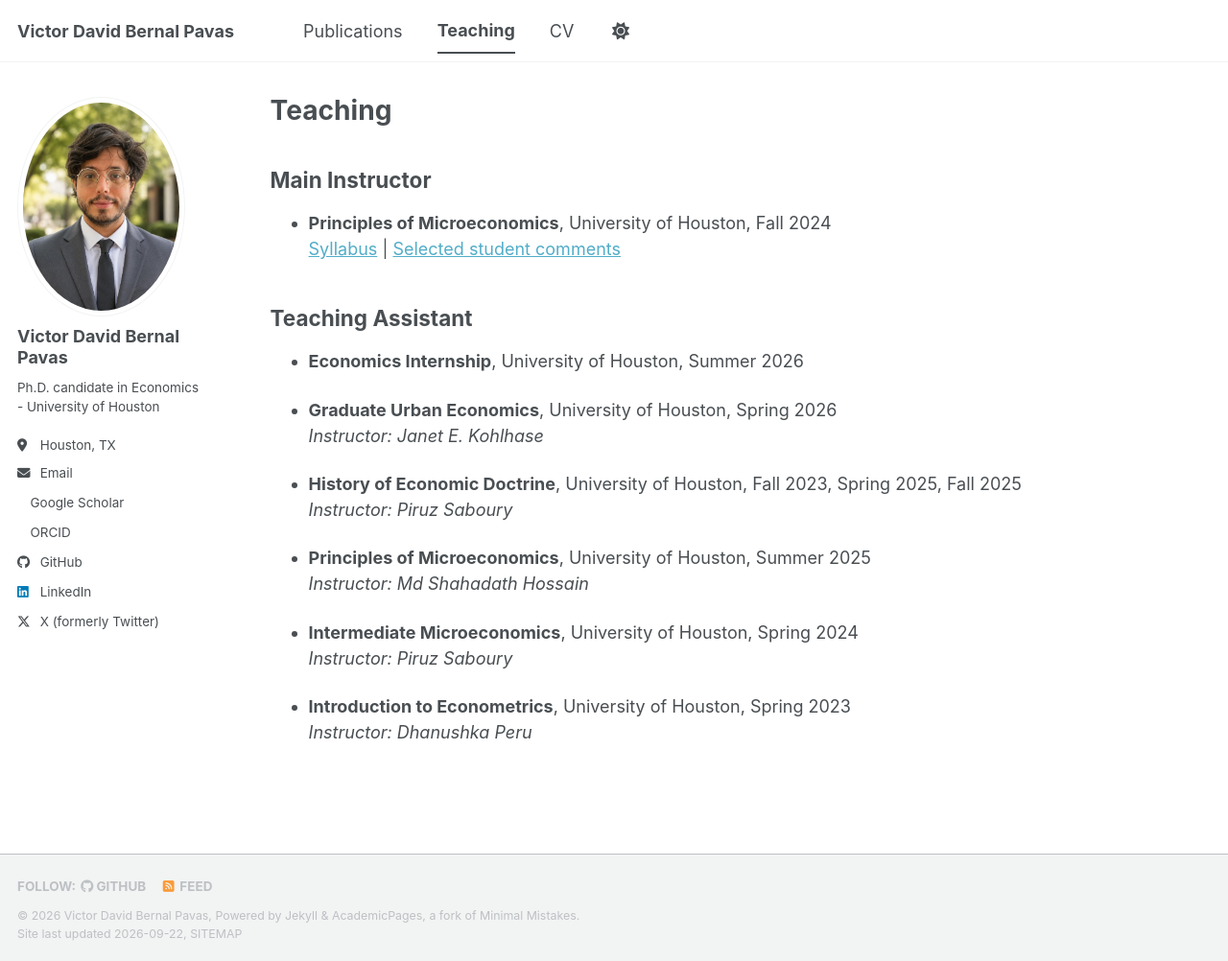
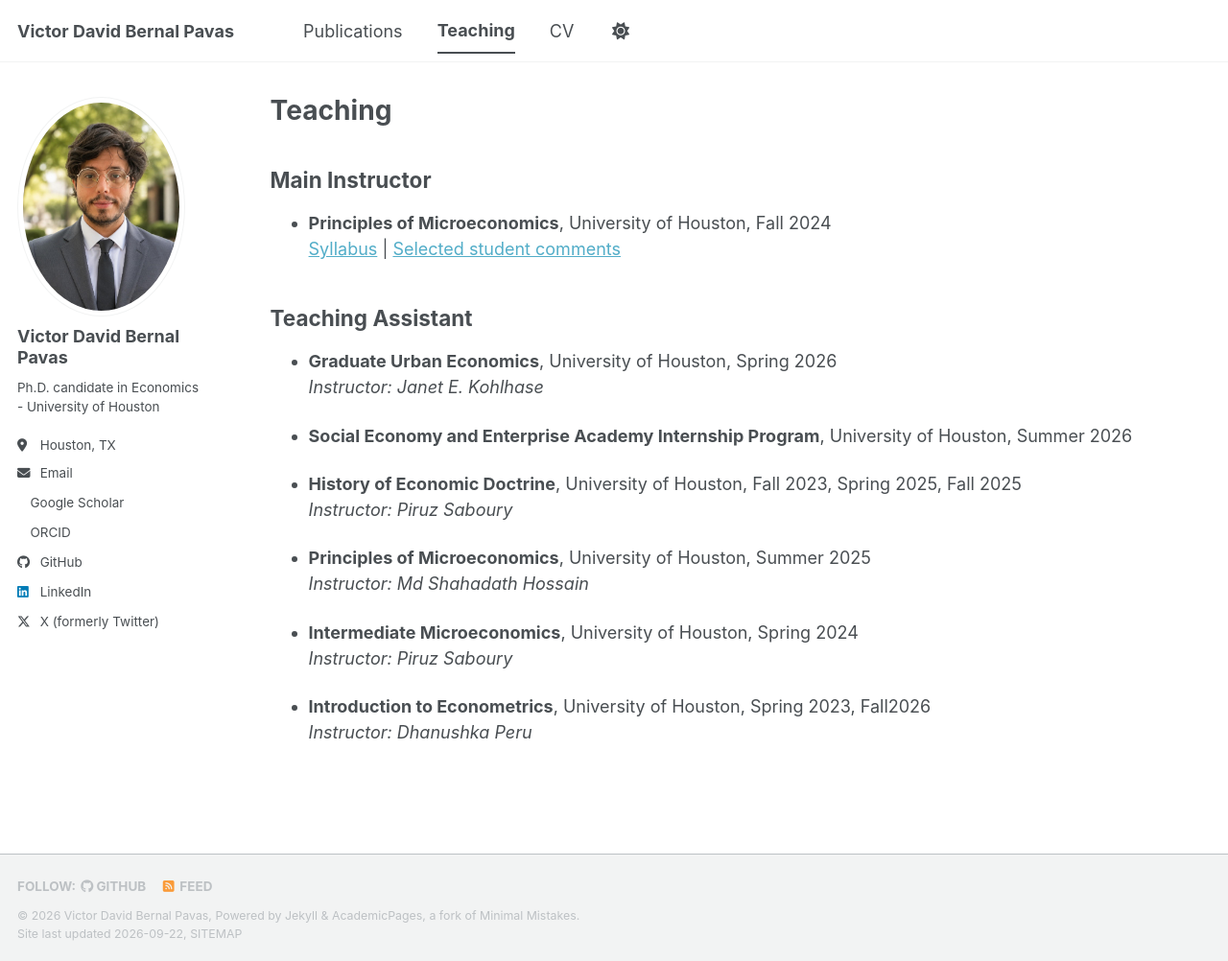
Before and after one commit to DavdBernal24/DavdBernal24.github.io, a Jekyll site: the page built from _pages/teaching.md, in a window 1280 px wide and 1002 px high. Shown: the whole window at 96% size. Built offline with Jekyll 4.4.1, drawn with Linux system fonts in a browser that asks for light colours; a style sheet for code colours, icons or effects is not loaded.

Commit message:
Update teaching.md

```diff
--- a/_pages/teaching.md
+++ b/_pages/teaching.md
@@ -12,10 +12,10 @@ author_profile: true
 
 ## Teaching Assistant
 
-- **Economics Internship**, University of Houston, Summer 2026
-
 - **Graduate Urban Economics**, University of Houston, Spring 2026<br>
   *Instructor: Janet E. Kohlhase*
+
+- **Social Economy and Enterprise Academy Internship Program**, University of Houston, Summer 2026
 
 - **History of Economic Doctrine**, University of Houston, Fall 2023, Spring 2025, Fall 2025<br>
   *Instructor: Piruz Saboury*
@@ -26,5 +26,5 @@ author_profile: true
 - **Intermediate Microeconomics**, University of Houston, Spring 2024<br>
   *Instructor: Piruz Saboury*
 
-- **Introduction to Econometrics**, University of Houston, Spring 2023<br>
+- **Introduction to Econometrics**, University of Houston, Spring 2023, Fall2026<br>
   *Instructor: Dhanushka Peru*
```
